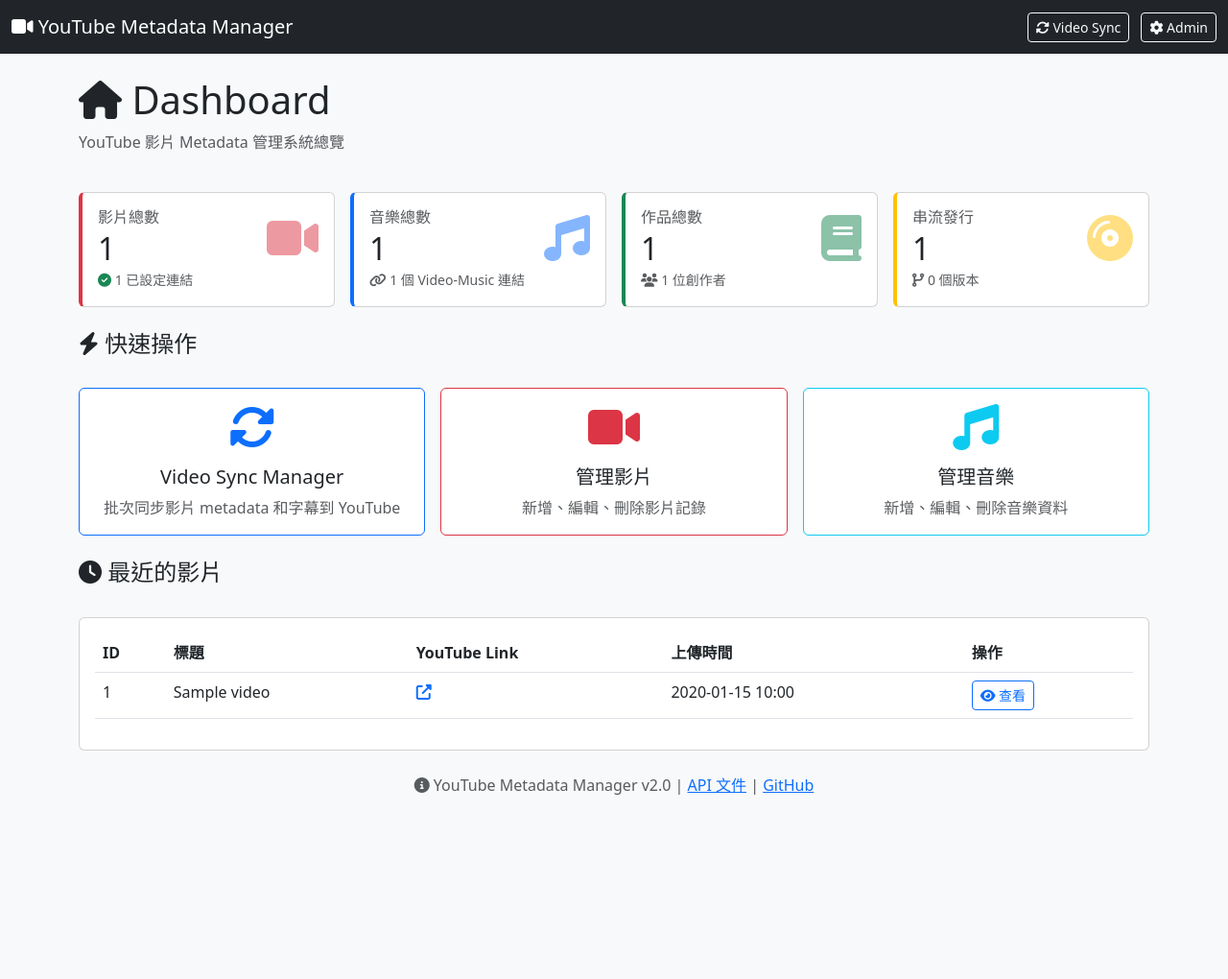
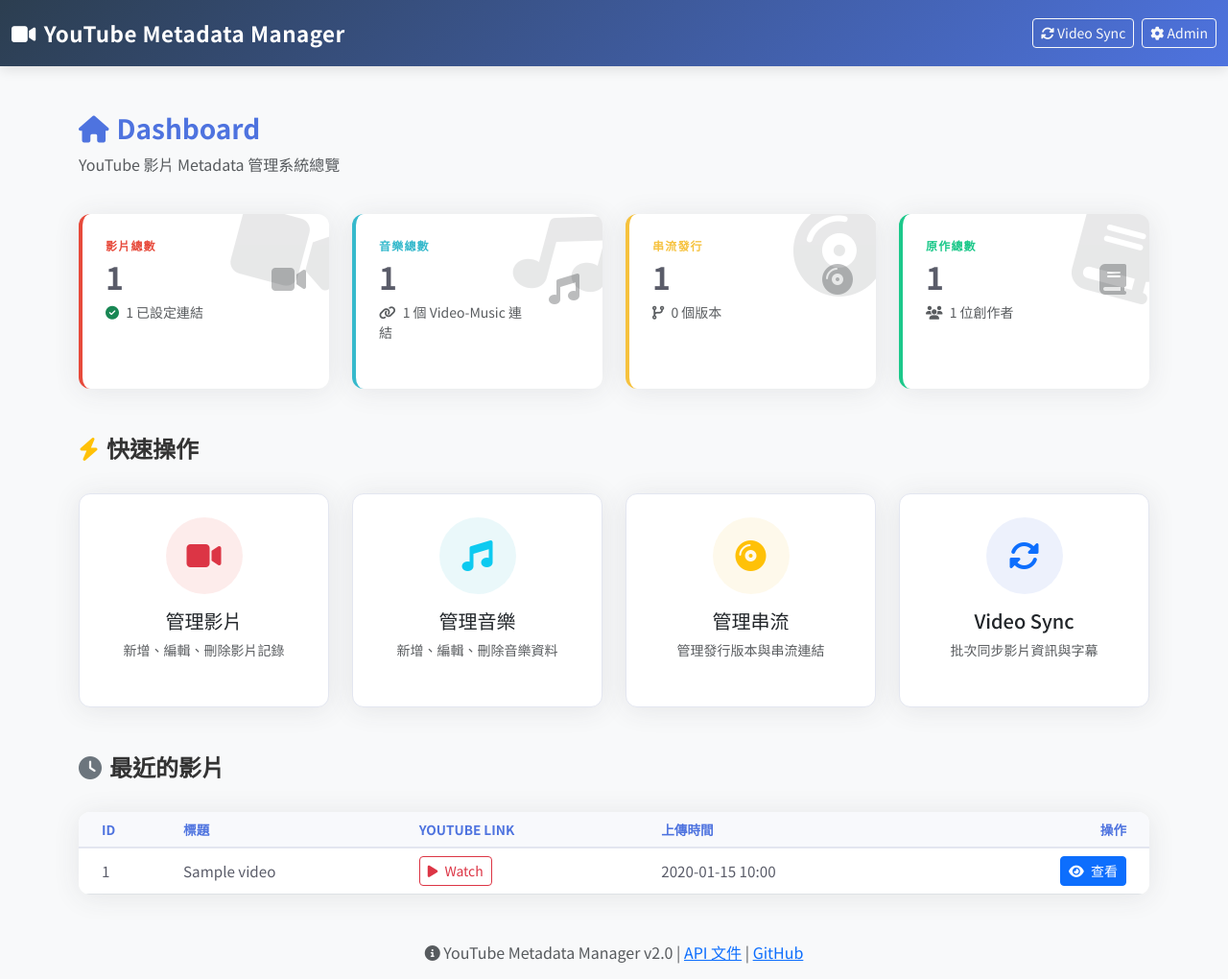
Before and after one commit to bloggerwang1217/youtube-metadata-manager, a FastAPI app: page / in a window 1280 px wide. Shown: the whole page at 96% size. Before the commit the page ends 828 px from the top, so only its background shows below. Run offline with FastAPI, Linux system fonts and the light colour scheme; tables that the repository leaves empty hold one stand-in row (values such as "Sample post"); data that the repository does not hold is empty; parts of the project's set-up code (start-up, migrations or seed data) failed here and were passed over.

Commit message:
Add custom CSS for improved styling and layout across dashboard and video sync pages

```diff
--- /dev/null
+++ b/static/css/style.css
@@ -0,0 +1,235 @@
+@import url('https://fonts.googleapis.com/css2?family=Noto+Sans+TC:wght@300;400;500;700&display=swap');
+
+:root {
+    --primary-color: #4e73df;
+    --secondary-color: #858796;
+    --success-color: #1cc88a;
+    --info-color: #36b9cc;
+    --warning-color: #f6c23e;
+    --danger-color: #e74a3b;
+    --light-bg: #f8f9fc;
+    --dark-text: #5a5c69;
+    --card-shadow: 0 .15rem 1.75rem 0 rgba(58, 59, 69, .15);
+}
+
+body {
+    font-family: 'Noto Sans TC', -apple-system, BlinkMacSystemFont, "Segoe UI", Roboto, "Helvetica Neue", Arial, sans-serif;
+    background-color: var(--light-bg);
+    color: var(--dark-text);
+}
+
+/* Navbar Enhancements */
+.navbar {
+    background: linear-gradient(135deg, #2c3e50 0%, #4e73df 100%) !important;
+    box-shadow: 0 4px 12px 0 rgba(0,0,0,0.1);
+    padding-top: 0.8rem;
+    padding-bottom: 0.8rem;
+}
+
+.navbar-brand {
+    font-weight: 700;
+    font-size: 1.4rem;
+    letter-spacing: 0.5px;
+}
+
+/* Card Common Styles */
+.card {
+    border: none;
+    border-radius: 0.75rem;
+    box-shadow: 0 0.15rem 1.75rem 0 rgba(58, 59, 69, 0.10);
+    transition: all 0.3s ease-in-out;
+    background-color: #fff;
+    margin-bottom: 1.5rem;
+}
+
+.card-header {
+    background-color: #fff;
+    border-bottom: 1px solid #e3e6f0;
+    padding-top: 1rem;
+    padding-bottom: 1rem;
+    font-weight: 700;
+    color: var(--primary-color);
+    border-radius: 0.75rem 0.75rem 0 0 !important;
+}
+
+/* Dashboard Stat Cards */
+.stat-card {
+    border-left: 0.25rem solid; /* Kept for accent, but cleaner */
+    position: relative;
+    overflow: hidden;
+}
+
+.stat-card:hover {
+    transform: translateY(-5px);
+}
+
+.stat-card .card-body {
+    padding: 1.5rem;
+}
+
+.stat-card .text-xs {
+    font-size: .75rem;
+    text-transform: uppercase;
+    letter-spacing: .1em;
+    font-weight: 800;
+    margin-bottom: 0.25rem;
+}
+
+.stat-card .h2 {
+    font-weight: 700;
+    color: #5a5c69;
+}
+
+.stat-card.video { border-left-color: var(--danger-color); }
+.stat-card.video .text-xs { color: var(--danger-color); }
+
+.stat-card.music { border-left-color: var(--info-color); }
+.stat-card.music .text-xs { color: var(--info-color); }
+
+.stat-card.work { border-left-color: var(--success-color); }
+.stat-card.work .text-xs { color: var(--success-color); }
+
+.stat-card.streaming { border-left-color: var(--warning-color); }
+.stat-card.streaming .text-xs { color: var(--warning-color); }
+
+.stat-icon-bg {
+    position: absolute;
+    right: -10px;
+    top: -10px;
+    font-size: 6rem;
+    opacity: 0.1;
+    transform: rotate(15deg);
+    transition: all 0.3s;
+}
+
+.stat-card:hover .stat-icon-bg {
+    transform: rotate(0deg) scale(1.1);
+    opacity: 0.15;
+}
+
+/* Quick Action Cards */
+.quick-link {
+    --quick-color: var(--primary-color);
+    --quick-bg: rgba(78, 115, 223, 0.08);
+    --quick-shadow: rgba(78, 115, 223, 0.25);
+    --quick-icon-bg: rgba(78, 115, 223, 0.1);
+    cursor: pointer;
+    text-align: center;
+    border: 1px solid #e3e6f0; /* Subtle border */
+    height: 100%;
+}
+
+.quick-link.video {
+    --quick-color: var(--danger-color);
+    --quick-bg: rgba(231, 74, 59, 0.08);
+    --quick-shadow: rgba(231, 74, 59, 0.25);
+    --quick-icon-bg: rgba(231, 74, 59, 0.1);
+}
+
+.quick-link.music {
+    --quick-color: var(--info-color);
+    --quick-bg: rgba(54, 185, 204, 0.08);
+    --quick-shadow: rgba(54, 185, 204, 0.25);
+    --quick-icon-bg: rgba(54, 185, 204, 0.1);
+}
+
+.quick-link.streaming {
+    --quick-color: var(--warning-color);
+    --quick-bg: rgba(246, 194, 62, 0.12);
+    --quick-shadow: rgba(246, 194, 62, 0.25);
+    --quick-icon-bg: rgba(246, 194, 62, 0.1);
+}
+
+.quick-link:hover {
+    background-color: #fff; /* Keep white bg */
+    transform: translateY(-2px); /* Subtle lift */
+    box-shadow: 0 0.5rem 1rem rgba(0, 0, 0, 0.05); /* Very light shadow */
+    border-color: var(--quick-color);
+}
+
+.quick-link-icon-wrapper {
+    width: 80px;
+    height: 80px;
+    border-radius: 50%;
+    display: flex;
+    align-items: center;
+    justify-content: center;
+    margin: 0 auto 1rem;
+    background-color: var(--quick-icon-bg);
+    transition: all 0.3s ease;
+}
+
+/* Hover Effects for Icon Wrappers */
+.quick-link:hover .quick-link-icon-wrapper {
+    background-color: var(--quick-color);
+    opacity: 0.9;
+}
+
+.quick-link:hover .quick-link-icon-wrapper i {
+    color: white !important;
+}
+
+.quick-link:hover h5 {
+    color: var(--quick-color);
+}
+
+/* Table Styling */
+.table-responsive {
+    border-radius: 0.75rem;
+}
+
+.table thead th {
+    background-color: #f8f9fc;
+    color: #4e73df;
+    font-weight: 700;
+    border-bottom: 2px solid #e3e6f0;
+    text-transform: uppercase;
+    font-size: 0.85rem;
+    border-top: none;
+}
+
+.table td {
+    vertical-align: middle;
+    font-size: 0.95rem;
+    color: #5a5c69;
+}
+
+/* Video Sync Specifics */
+.drop-zone {
+    border: 2px dashed #d1d3e2;
+    background-color: #f8f9fc;
+    border-radius: 1rem;
+    transition: all 0.3s ease;
+    padding: 2.5rem 1.5rem;
+    text-align: center;
+    cursor: pointer;
+}
+
+.drop-zone:hover, .drop-zone.drag-over {
+    border-color: var(--primary-color);
+    background-color: #eaecf4;
+}
+
+.progress {
+    height: 1.5rem;
+    border-radius: 1rem;
+    background-color: #eaecf4;
+}
+
+.progress-bar {
+    background-color: var(--primary-color);
+    line-height: 1.5rem;
+    font-weight: 600;
+}
+
+/* Admin/Dashboard Headers */
+h1, h2, h3, h4 {
+    color: #333;
+    font-weight: 600;
+}
+
+.page-header-title {
+    font-size: 1.75rem;
+    color: #4e73df;
+    font-weight: 700;
+}
--- a/templates/dashboard_home.html
+++ b/templates/dashboard_home.html
@@ -6,130 +6,124 @@
     <title>Dashboard - YouTube Metadata Manager</title>
     <link href="https://cdn.jsdelivr.net/npm/bootstrap@5.3.0/dist/css/bootstrap.min.css" rel="stylesheet">
     <link href="https://cdnjs.cloudflare.com/ajax/libs/font-awesome/6.4.0/css/all.min.css" rel="stylesheet">
-    <style>
-        .stat-card {
-            border-left: 4px solid;
-            transition: transform 0.2s;
-        }
-        .stat-card:hover {
-            transform: translateY(-5px);
-            box-shadow: 0 4px 8px rgba(0,0,0,0.1);
-        }
-        .stat-card.video { border-left-color: #dc3545; }
-        .stat-card.music { border-left-color: #0d6efd; }
-        .stat-card.work { border-left-color: #198754; }
-        .stat-card.streaming { border-left-color: #ffc107; }
-        .quick-link {
-            transition: all 0.2s;
-        }
-        .quick-link:hover {
-            transform: scale(1.05);
-        }
-    </style>
+    <link href="/static/css/style.css" rel="stylesheet">
 </head>
 <body class="bg-light">
-    <nav class="navbar navbar-dark bg-dark">
+    <nav class="navbar navbar-dark navbar-expand-lg">
         <div class="container-fluid">
             <a class="navbar-brand" href="/">
-                <i class="fas fa-video"></i> YouTube Metadata Manager
+                <i class="fas fa-video me-2"></i>YouTube Metadata Manager
             </a>
-            <div>
-                <a href="/video" class="btn btn-outline-light btn-sm me-2">
-                    <i class="fas fa-sync-alt"></i> Video Sync
-                </a>
-                <a href="/admin" class="btn btn-outline-light btn-sm">
-                    <i class="fas fa-cog"></i> Admin
-                </a>
+            <button class="navbar-toggler" type="button" data-bs-toggle="collapse" data-bs-target="#navbarNav">
+                <span class="navbar-toggler-icon"></span>
+            </button>
+            <div class="collapse navbar-collapse justify-content-end" id="navbarNav">
+                <ul class="navbar-nav">
+                    <li class="nav-item">
+                        <a href="/video" class="btn btn-outline-light btn-sm me-2">
+                            <i class="fas fa-sync-alt"></i> Video Sync
+                        </a>
+                    </li>
+                    <li class="nav-item">
+                        <a href="/admin" class="btn btn-outline-light btn-sm">
+                            <i class="fas fa-cog"></i> Admin
+                        </a>
+                    </li>
+                </ul>
             </div>
         </div>
     </nav>
 
-    <div class="container mt-4">
+    <div class="container mt-5">
         <div class="row mb-4">
             <div class="col">
-                <h1><i class="fas fa-home"></i> Dashboard</h1>
+                <h1 class="page-header-title"><i class="fas fa-home me-2"></i>Dashboard</h1>
                 <p class="text-muted">YouTube 影片 Metadata 管理系統總覽</p>
             </div>
         </div>
 
         <!-- Statistics Cards -->
-        <div class="row g-3 mb-4">
+        <div class="row g-4 mb-5">
             <div class="col-md-3">
-                <div class="card stat-card video">
+                <div class="card stat-card video h-100">
                     <div class="card-body">
-                        <div class="d-flex justify-content-between align-items-center">
-                            <div>
-                                <h6 class="text-muted mb-1">影片總數</h6>
-                                <h2 class="mb-0">{{ stats.video_count }}</h2>
+                        <div class="row no-gutters align-items-center">
+                            <div class="col mr-2">
+                                <div class="text-xs font-weight-bold text-uppercase mb-1">影片總數</div>
+                                <div class="h2 mb-0 font-weight-bold text-gray-800">{{ stats.video_count }}</div>
+                                <div class="mt-2 text-muted small">
+                                    <i class="fas fa-check-circle text-success me-1"></i>
+                                    {{ stats.video_with_link }} 已設定連結
+                                </div>
                             </div>
-                            <div class="text-danger">
-                                <i class="fas fa-video fa-3x opacity-50"></i>
+                            <div class="col-auto">
+                                <i class="fas fa-video stat-icon-bg"></i>
+                                <i class="fas fa-video fa-2x text-gray-300" style="opacity: 0.3"></i>
                             </div>
                         </div>
-                        <small class="text-muted">
-                            <i class="fas fa-check-circle text-success"></i>
-                            {{ stats.video_with_link }} 已設定連結
-                        </small>
                     </div>
                 </div>
             </div>
 
             <div class="col-md-3">
-                <div class="card stat-card music">
+                <div class="card stat-card music h-100">
                     <div class="card-body">
-                        <div class="d-flex justify-content-between align-items-center">
-                            <div>
-                                <h6 class="text-muted mb-1">音樂總數</h6>
-                                <h2 class="mb-0">{{ stats.music_count }}</h2>
+                        <div class="row no-gutters align-items-center">
+                            <div class="col mr-2">
+                                <div class="text-xs font-weight-bold text-uppercase mb-1">音樂總數</div>
+                                <div class="h2 mb-0 font-weight-bold text-gray-800">{{ stats.music_count }}</div>
+                                <div class="mt-2 text-muted small">
+                                    <i class="fas fa-link me-1"></i>
+                                    {{ stats.style_count }} 個 Video-Music 連結
+                                </div>
                             </div>
-                            <div class="text-primary">
-                                <i class="fas fa-music fa-3x opacity-50"></i>
+                            <div class="col-auto">
+                                <i class="fas fa-music stat-icon-bg"></i>
+                                <i class="fas fa-music fa-2x text-gray-300" style="opacity: 0.3"></i>
                             </div>
                         </div>
-                        <small class="text-muted">
-                            <i class="fas fa-link"></i>
-                            {{ stats.style_count }} 個 Video-Music 連結
-                        </small>
                     </div>
                 </div>
             </div>
 
             <div class="col-md-3">
-                <div class="card stat-card work">
+                <div class="card stat-card streaming h-100">
                     <div class="card-body">
-                        <div class="d-flex justify-content-between align-items-center">
-                            <div>
-                                <h6 class="text-muted mb-1">作品總數</h6>
-                                <h2 class="mb-0">{{ stats.work_count }}</h2>
+                        <div class="row no-gutters align-items-center">
+                            <div class="col mr-2">
+                                <div class="text-xs font-weight-bold text-uppercase mb-1">串流發行</div>
+                                <div class="h2 mb-0 font-weight-bold text-gray-800">{{ stats.streaming_count }}</div>
+                                <div class="mt-2 text-muted small">
+                                    <i class="fas fa-code-branch me-1"></i>
+                                    {{ stats.version_count }} 個版本
+                                </div>
                             </div>
-                            <div class="text-success">
-                                <i class="fas fa-book fa-3x opacity-50"></i>
+                            <div class="col-auto">
+                                <i class="fas fa-compact-disc stat-icon-bg"></i>
+                                <i class="fas fa-compact-disc fa-2x text-gray-300" style="opacity: 0.3"></i>
                             </div>
                         </div>
-                        <small class="text-muted">
-                            <i class="fas fa-users"></i>
-                            {{ stats.creator_count }} 位創作者
-                        </small>
                     </div>
                 </div>
             </div>
 
             <div class="col-md-3">
-                <div class="card stat-card streaming">
+                <div class="card stat-card work h-100">
                     <div class="card-body">
-                        <div class="d-flex justify-content-between align-items-center">
-                            <div>
-                                <h6 class="text-muted mb-1">串流發行</h6>
-                                <h2 class="mb-0">{{ stats.streaming_count }}</h2>
+                        <div class="row no-gutters align-items-center">
+                            <div class="col mr-2">
+                                <div class="text-xs font-weight-bold text-uppercase mb-1">原作總數</div>
+                                <div class="h2 mb-0 font-weight-bold text-gray-800">{{ stats.work_count }}</div>
+                                <div class="mt-2 text-muted small">
+                                    <i class="fas fa-users me-1"></i>
+                                    {{ stats.creator_count }} 位創作者
+                                </div>
                             </div>
-                            <div class="text-warning">
-                                <i class="fas fa-compact-disc fa-3x opacity-50"></i>
+                            <div class="col-auto">
+                                <i class="fas fa-book stat-icon-bg"></i>
+                                <i class="fas fa-book fa-2x text-gray-300" style="opacity: 0.3"></i>
                             </div>
                         </div>
-                        <small class="text-muted">
-                            <i class="fas fa-code-branch"></i>
-                            {{ stats.version_count }} 個版本
-                        </small>
                     </div>
                 </div>
             </div>
@@ -138,42 +132,62 @@
         <!-- Quick Actions -->
         <div class="row mb-4">
             <div class="col">
-                <h4><i class="fas fa-bolt"></i> 快速操作</h4>
+                <h4 class="text-gray-800"><i class="fas fa-bolt me-2 text-warning"></i>快速操作</h4>
             </div>
         </div>
 
-        <div class="row g-3 mb-4">
-            <div class="col-md-4">
-                <a href="/video" class="text-decoration-none">
-                    <div class="card quick-link border-primary">
-                        <div class="card-body text-center">
-                            <i class="fas fa-sync-alt fa-3x text-primary mb-3"></i>
-                            <h5>Video Sync Manager</h5>
-                            <p class="text-muted mb-0">批次同步影片 metadata 和字幕到 YouTube</p>
+        <div class="row g-4 mb-5">
+            <div class="col-md-3">
+                <a href="/admin/video/list" class="text-decoration-none">
+                    <div class="card quick-link video">
+                        <div class="card-body text-center p-4">
+                            <div class="quick-link-icon-wrapper">
+                                <i class="fas fa-video fa-2x text-danger"></i>
+                            </div>
+                            <h5 class="font-weight-bold text-dark">管理影片</h5>
+                            <p class="text-muted mb-0 small">新增、編輯、刪除影片記錄</p>
                         </div>
                     </div>
                 </a>
             </div>
 
-            <div class="col-md-4">
-                <a href="/admin/video/list" class="text-decoration-none">
-                    <div class="card quick-link border-danger">
-                        <div class="card-body text-center">
-                            <i class="fas fa-video fa-3x text-danger mb-3"></i>
-                            <h5>管理影片</h5>
-                            <p class="text-muted mb-0">新增、編輯、刪除影片記錄</p>
+            <div class="col-md-3">
+                <a href="/admin/music/list" class="text-decoration-none">
+                    <div class="card quick-link music">
+                        <div class="card-body text-center p-4">
+                            <div class="quick-link-icon-wrapper">
+                                <i class="fas fa-music fa-2x text-info"></i>
+                            </div>
+                            <h5 class="font-weight-bold text-dark">管理音樂</h5>
+                            <p class="text-muted mb-0 small">新增、編輯、刪除音樂資料</p>
                         </div>
                     </div>
                 </a>
             </div>
 
-            <div class="col-md-4">
-                <a href="/admin/music/list" class="text-decoration-none">
-                    <div class="card quick-link border-info">
-                        <div class="card-body text-center">
-                            <i class="fas fa-music fa-3x text-info mb-3"></i>
-                            <h5>管理音樂</h5>
-                            <p class="text-muted mb-0">新增、編輯、刪除音樂資料</p>
+            <div class="col-md-3">
+                <a href="/admin/streaming/list" class="text-decoration-none">
+                    <div class="card quick-link streaming">
+                        <div class="card-body text-center p-4">
+                            <div class="quick-link-icon-wrapper">
+                                <i class="fas fa-compact-disc fa-2x text-warning"></i>
+                            </div>
+                            <h5 class="font-weight-bold text-dark">管理串流</h5>
+                            <p class="text-muted mb-0 small">管理發行版本與串流連結</p>
+                        </div>
+                    </div>
+                </a>
+            </div>
+
+            <div class="col-md-3">
+                <a href="/video" class="text-decoration-none">
+                    <div class="card quick-link">
+                        <div class="card-body text-center p-4">
+                            <div class="quick-link-icon-wrapper">
+                                <i class="fas fa-sync-alt fa-2x text-primary"></i>
+                            </div>
+                            <h5 class="font-weight-bold text-dark">Video Sync</h5>
+                            <p class="text-muted mb-0 small">批次同步影片資訊與字幕</p>
                         </div>
                     </div>
                 </a>
@@ -183,35 +197,35 @@
         <!-- Recent Videos -->
         <div class="row mb-4">
             <div class="col">
-                <h4><i class="fas fa-clock"></i> 最近的影片</h4>
+                <h4 class="text-gray-800"><i class="fas fa-clock me-2 text-secondary"></i>最近的影片</h4>
             </div>
         </div>
 
-        <div class="card mb-4">
-            <div class="card-body">
+        <div class="card mb-5">
+            <div class="card-body p-0">
                 <div class="table-responsive">
-                    <table class="table table-hover">
+                    <table class="table table-hover mb-0">
                         <thead>
                             <tr>
-                                <th>ID</th>
+                                <th class="ps-4">ID</th>
                                 <th>標題</th>
                                 <th>YouTube Link</th>
                                 <th>上傳時間</th>
-                                <th>操作</th>
+                                <th class="text-end pe-4">操作</th>
                             </tr>
                         </thead>
                         <tbody>
                             {% for video in recent_videos %}
                             <tr>
-                                <td>{{ video.VideoID }}</td>
+                                <td class="ps-4 font-weight-bold">{{ video.VideoID }}</td>
                                 <td>{{ video.ZhHantTitle or video.JaTitle or video.EnTitle or '(未設定)' }}</td>
                                 <td>
                                     {% if video.YouTubeLink %}
-                                    <a href="{{ video.YouTubeLink }}" target="_blank">
-                                        <i class="fas fa-external-link-alt"></i>
+                                    <a href="{{ video.YouTubeLink }}" target="_blank" class="btn btn-sm btn-outline-danger">
+                                        <i class="fas fa-play me-1"></i> Watch
                                     </a>
                                     {% else %}
-                                    <span class="text-muted">-</span>
+                                    <span class="badge bg-secondary">無連結</span>
                                     {% endif %}
                                 </td>
                                 <td>
@@ -221,9 +235,9 @@
                                     <span class="text-muted">-</span>
                                     {% endif %}
                                 </td>
-                                <td>
-                                    <a href="/admin/video/details/{{ video.VideoID }}" class="btn btn-sm btn-outline-primary">
-                                        <i class="fas fa-eye"></i> 查看
+                                <td class="text-end pe-4">
+                                    <a href="/admin/video/details/{{ video.VideoID }}" class="btn btn-sm btn-primary">
+                                        <i class="fas fa-eye me-1"></i> 查看
                                     </a>
                                 </td>
                             </tr>
```
Also changed, not shown: templates/video_sync.html (+44 -44 lines).
